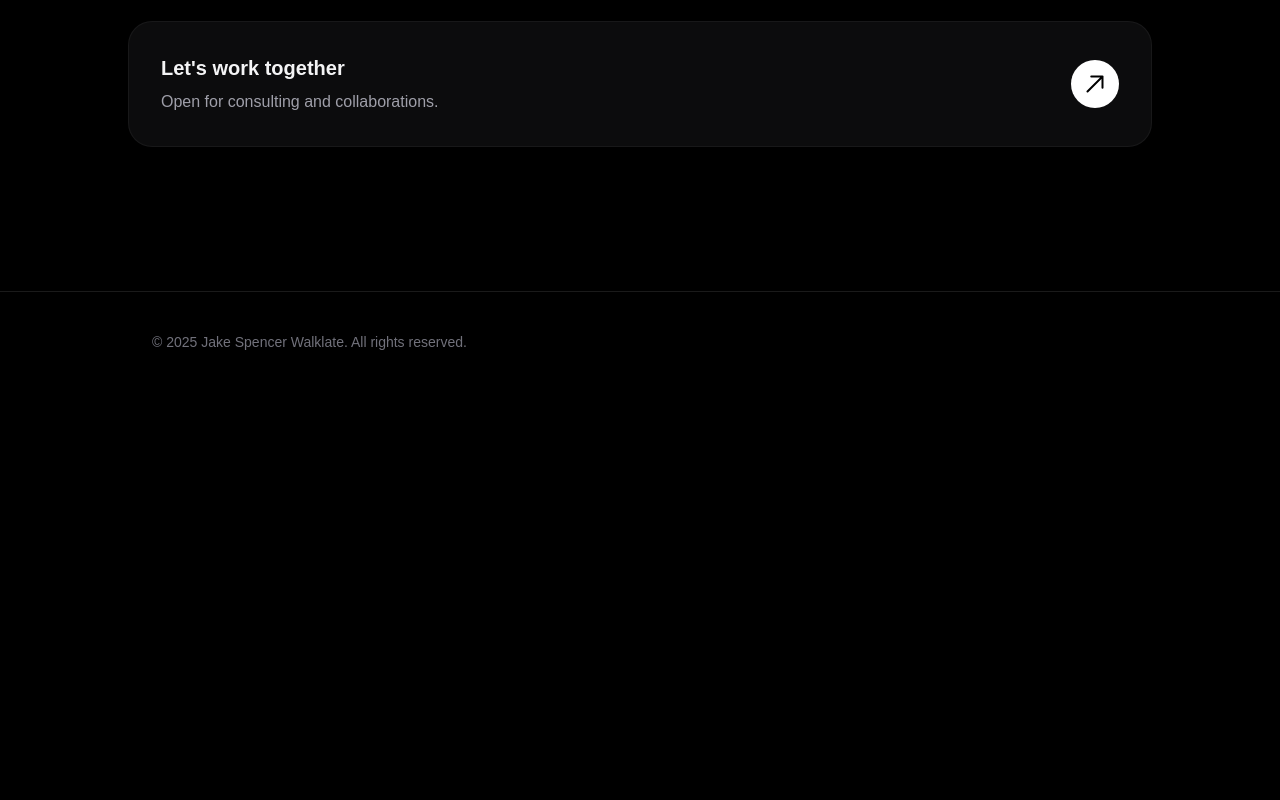
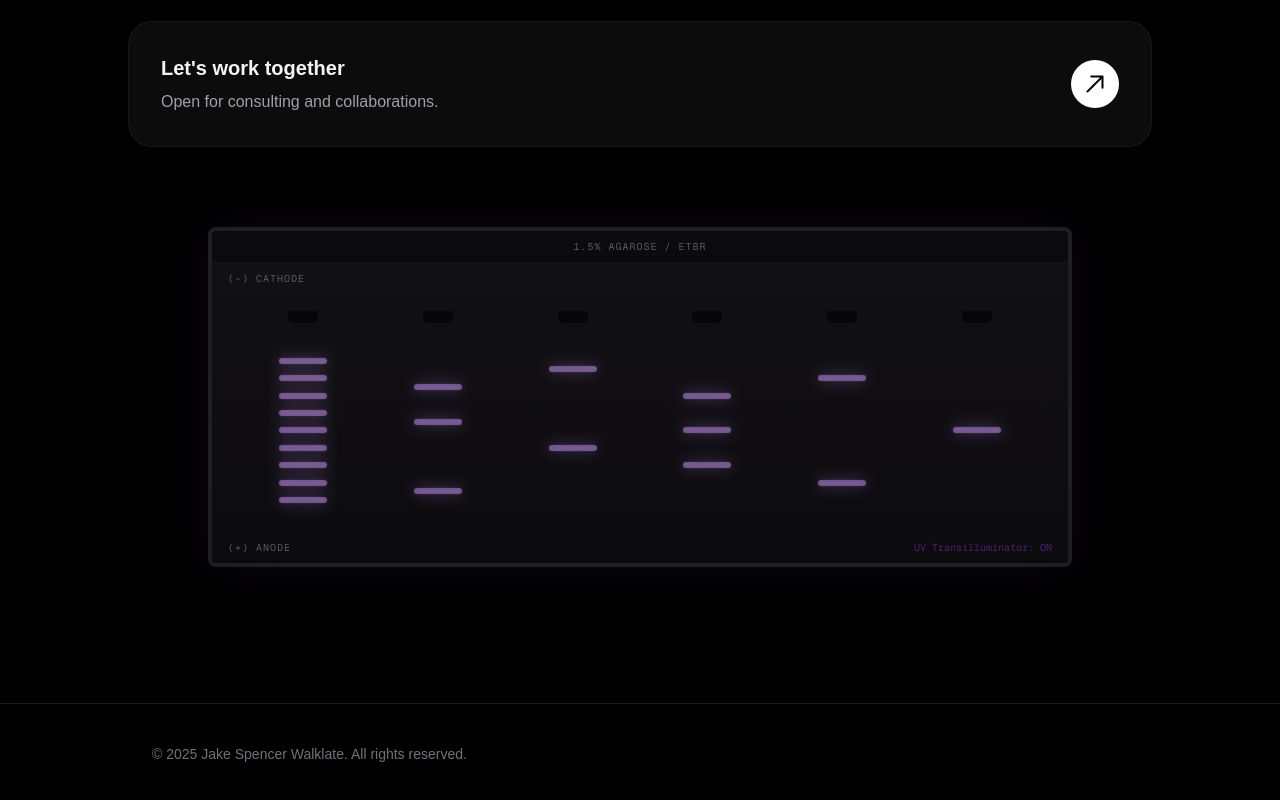
Before and after one commit to svnty/portfolio, a Next.js app: page / in a window 1280 px wide. Shown: the part 1448-2248 px from the top of the page. Before the commit the page ends 1840 px from the top, so only its background shows below. Built offline with nearby package versions, Linux system fonts and the light colour scheme.

Commit message:
cool things

```diff
--- a/app/page.tsx
+++ b/app/page.tsx
@@ -1,5 +1,6 @@
 "use client";
 import GeneticEditing from "@/components/GeneticEditing";
+import AgaroseGel from "@/components/AgaroseGel";
 import { Linkedin } from "lucide-react";
 
 import Link from "next/link";
@@ -104,6 +105,11 @@ export default function Home() {
           </span>
         </div>
       </section>
+
+      {/* Agarose Gel Visualization */}
+      <section className="w-full pb-10 opacity-80 hover:opacity-100 transition-opacity duration-500">
+        <AgaroseGel />
+      </section>
     </main >
   );
 }
--- a/app/who-am-i/page.tsx
+++ b/app/who-am-i/page.tsx
@@ -246,7 +246,7 @@ export default function WhoAmIPage() {
           <div className="flex flex-row">
             <div className="flex-col">
               <svg height="800px" width="800px" version="1.1" id="_x32_" xmlns="http://www.w3.org/2000/svg" xmlnsXlink="http://www.w3.org/1999/xlink"
-                viewBox="0 0 512 512" xmlSpace="preserve" className="fill-zinc-400 size-52">
+                viewBox="0 0 512 512" xmlSpace="preserve" className="fill-zinc-500 size-52">
                 <g>
                   <path className="st0" d="M275.076,93.952c2.991-24.117-14.126-46.108-38.252-49.108c-24.126-3-46.107,14.117-49.107,38.252
 		c-3,24.126,14.126,46.108,38.256,49.107C250.085,135.195,272.076,118.078,275.076,93.952z"/>
@@ -266,8 +266,10 @@ export default function WhoAmIPage() {
                 </g>
               </svg>
             </div>
-            <div className="flex-col">
-
+            <div className="flex-col flex justify-center px-8">
+              <p className="text-zinc-400 leading-relaxed">
+                On weekends, you'll likely find me playing golf. Don't expect me to be any good at it though, I embarrass everyone with my swings.
+              </p>
             </div>
           </div>
         </div>
--- /dev/null
+++ b/components/AgaroseGel.tsx
@@ -0,0 +1,74 @@
+"use client";
+
+export default function AgaroseGel() {
+  // Generate some random bands for the "samples"
+  const lanes = [
+    { id: "ladder", bands: [10, 20, 30, 40, 50, 60, 70, 80, 90] }, // DNA Ladder
+    { id: "sample1", bands: [25, 45, 85] },
+    { id: "sample2", bands: [15, 60] },
+    { id: "sample3", bands: [30, 50, 70] },
+    { id: "sample4", bands: [20, 80] },
+    { id: "control", bands: [50] },
+  ];
+
+  return (
+    <div className="w-full max-w-4xl mx-auto p-4">
+      <div className="relative bg-zinc-900/80 rounded-lg border-4 border-zinc-800 shadow-[0_0_50px_rgba(168,85,247,0.1)] overflow-hidden">
+        {/* UV Light Glow Effect */}
+        <div className="absolute inset-0 bg-purple-900/10 pointer-events-none mix-blend-overlay" />
+
+        {/* Gel Tank Header */}
+        <div className="flex justify-center items-center px-4 py-2 bg-zinc-950/50 border-b border-zinc-800/50 text-[10px] text-zinc-500 font-mono uppercase tracking-widest relative z-10">
+          <span>1.5% Agarose / EtBr</span>
+        </div>
+
+        {/* The Gel */}
+        <div className="relative p-6 pt-12 min-h-[300px] flex flex-col items-stretch bg-linear-to-b from-zinc-900/50 to-zinc-950/50">
+
+          {/* Cathode Label (Top) */}
+          <div className="absolute top-2 left-4 text-[10px] text-zinc-500 font-mono uppercase tracking-widest pointer-events-none">
+            (-) Cathode
+          </div>
+
+          <div className="flex justify-around items-stretch grow pb-6">
+            {lanes.map((lane) => (
+              <div key={lane.id} className="relative flex-1 flex flex-col items-center group">
+                {/* Well */}
+                <div className="w-8 h-4 bg-zinc-950 rounded-b-md mb-4 border-x border-b border-zinc-800/50 shadow-inner relative z-20" />
+
+                {/* Lane Label - Reverted style, positioned above */}
+                <div className="absolute -top-6 text-[10px] text-zinc-500 font-mono opacity-0 group-hover:opacity-100 transition-opacity whitespace-nowrap">
+                  {lane.id}
+                </div>
+
+                {/* Bands */}
+                <div className="relative w-full h-full grow">
+                  {lane.bands.map((pos, i) => (
+                    <div
+                      key={i}
+                      className="absolute left-1/2 -translate-x-1/2 w-12 h-1.5 rounded-sm bg-purple-400/80 shadow-[0_0_15px_rgba(192,132,252,0.6)] mix-blend-screen opacity-80"
+                      style={{ top: `${pos}%` }}
+                    >
+                      {/* Band irregularity for realism */}
+                      <div className="absolute inset-0 bg-white/20 blur-[1px] rounded-sm" />
+                    </div>
+                  ))}
+                </div>
+              </div>
+            ))}
+          </div>
+
+          {/* Anode Label (Bottom) */}
+          <div className="absolute bottom-2 left-4 text-[10px] text-zinc-500 font-mono uppercase tracking-widest pointer-events-none">
+            (+) Anode
+          </div>
+        </div>
+
+        {/* Footer / Scale */}
+        <div className="absolute bottom-2 right-4 text-[10px] text-purple-500/50 font-mono">
+          UV Transilluminator: ON
+        </div>
+      </div>
+    </div>
+  );
+}
--- a/components/GeneticEditing.tsx
+++ b/components/GeneticEditing.tsx
@@ -132,8 +132,8 @@ export default function GeneticEditing() {
         <div className="flex items-center justify-between pt-2 border-t border-zinc-800">
           <div className="flex items-center gap-2">
             <div className={`w-2 h-2 rounded-full ${status === "SCANNING" ? "bg-blue-500 animate-pulse" :
-                status === "EDITING" ? "bg-yellow-500 animate-pulse" :
-                  "bg-green-500"
+              status === "EDITING" ? "bg-yellow-500 animate-pulse" :
+                "bg-green-500"
               }`} />
             <span className="text-xs text-zinc-400">
               {status === "SCANNING" && "SCANNING SEQUENCE..."}
```
